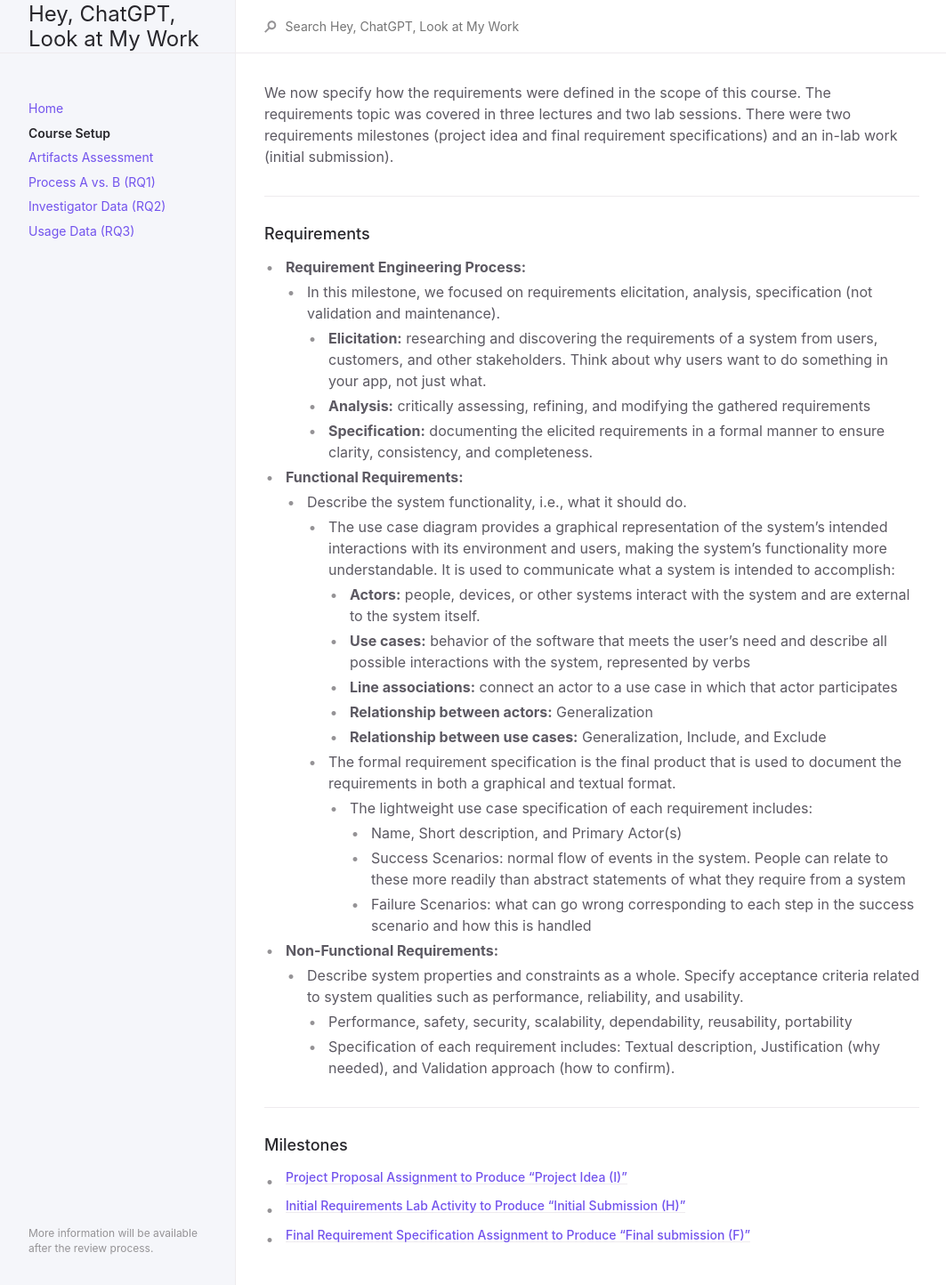
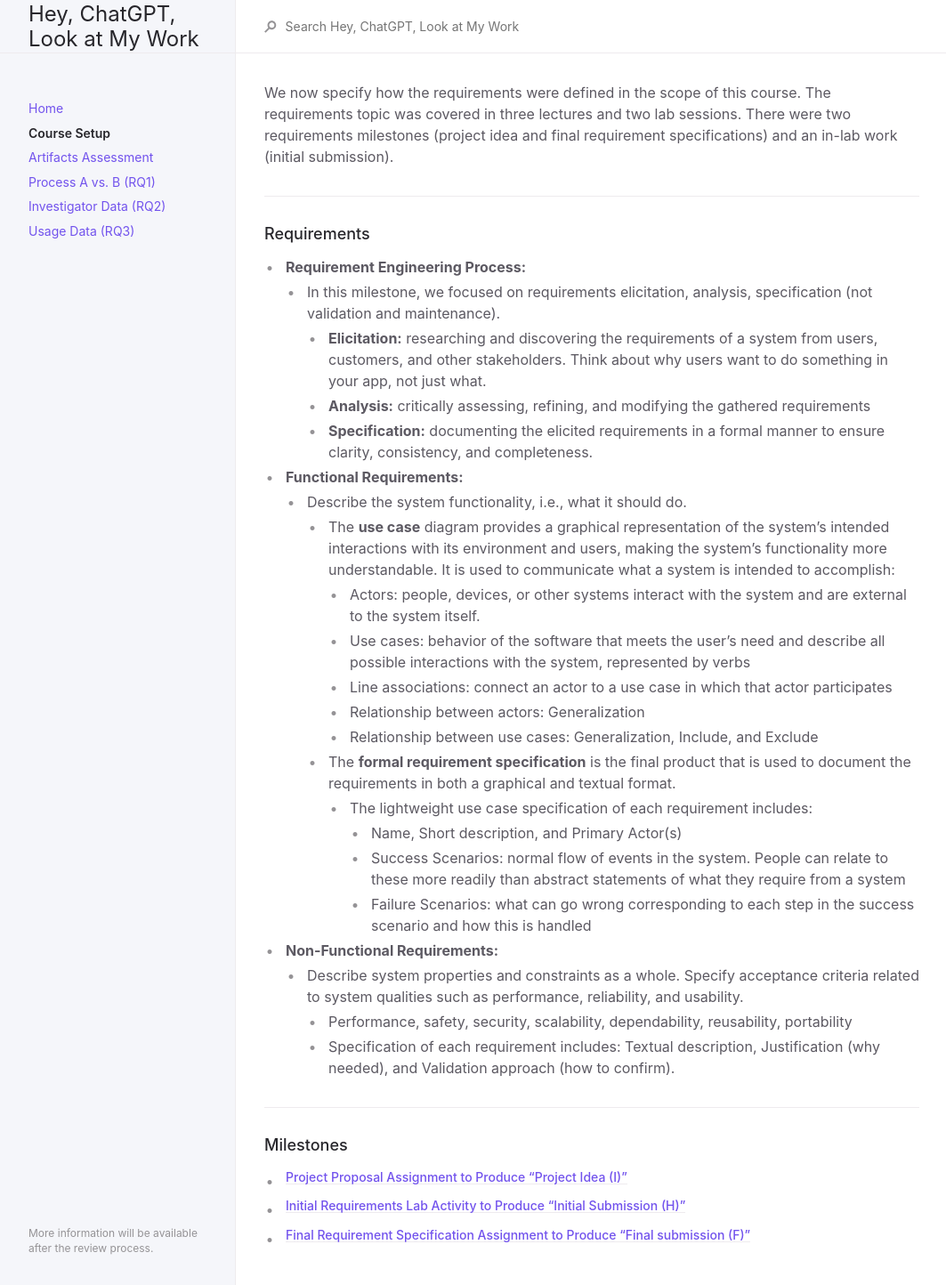
Before and after one commit to anonymousresearcher2020/anonymousresearcher2020.github.io, a Jekyll site: the page built from docs/course.md, in a window 1280 px wide. Shown: the whole page at 89% size, without its empty margins (107-1170 px from the left). Built offline with Jekyll 4.4.1, drawn with Linux system fonts in a browser that asks for light colours; part of the change alters nothing that is shown.

Commit message:
restructuring

```diff
--- a/docs/course.md
+++ b/docs/course.md
@@ -20,13 +20,13 @@ We now specify how the requirements were defined in the scope of this course. Th
 
 - **Functional Requirements:**
   - Describe the system functionality, i.e., what it should do.
-    - The use case diagram provides a graphical representation of the system’s intended interactions with its environment and users, making the system’s functionality more understandable. It is used to communicate what a system is intended to accomplish:
-      - **Actors:** people, devices, or other systems interact with the system and are external to the system itself.
-      - **Use cases:** behavior of the software that meets the user’s need and describe all possible interactions with the system, represented by verbs
-      - **Line associations:** connect an actor to a use case in which that actor participates
-      - **Relationship between actors:** Generalization
-      - **Relationship between use cases:** Generalization, Include, and Exclude
-    - The formal requirement specification is the final product that is used to document the requirements in both a graphical and textual format.
+    - The **use case** diagram provides a graphical representation of the system’s intended interactions with its environment and users, making the system’s functionality more understandable. It is used to communicate what a system is intended to accomplish:
+      - Actors: people, devices, or other systems interact with the system and are external to the system itself.
+      - Use cases: behavior of the software that meets the user’s need and describe all possible interactions with the system, represented by verbs
+      - Line associations: connect an actor to a use case in which that actor participates
+      - Relationship between actors: Generalization
+      - Relationship between use cases: Generalization, Include, and Exclude
+    - The **formal requirement specification** is the final product that is used to document the requirements in both a graphical and textual format.
       - The lightweight use case specification of each requirement includes:
         - Name, Short description, and Primary Actor(s)
         - Success Scenarios: normal flow of events in the system. People can relate to these more readily than abstract statements of what they require from a system
```
